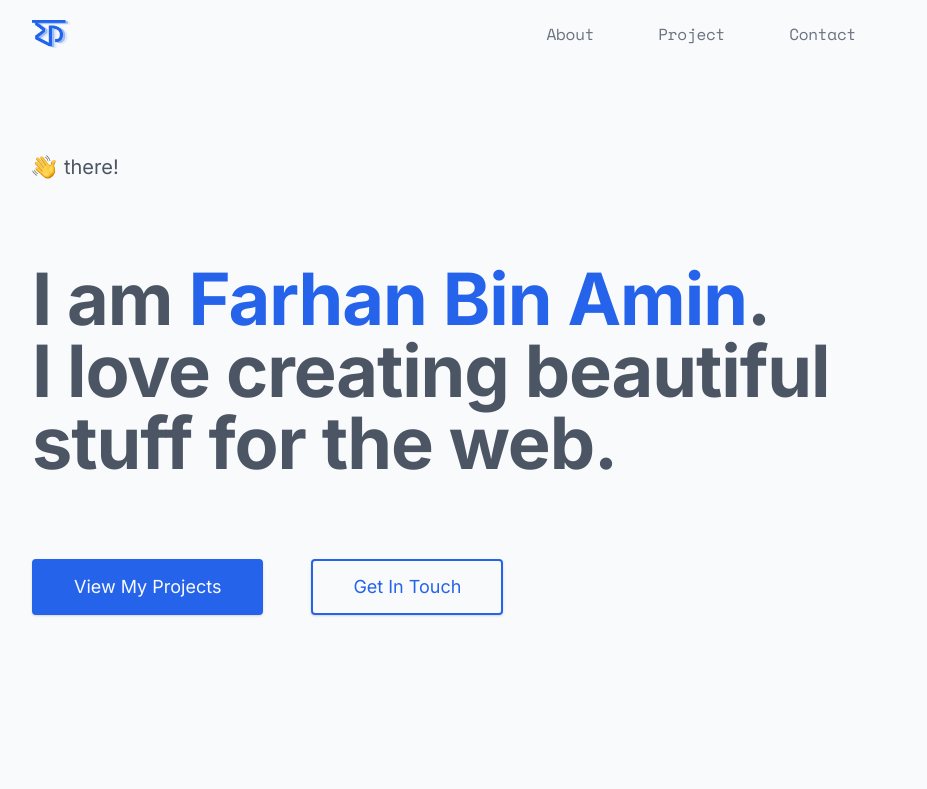
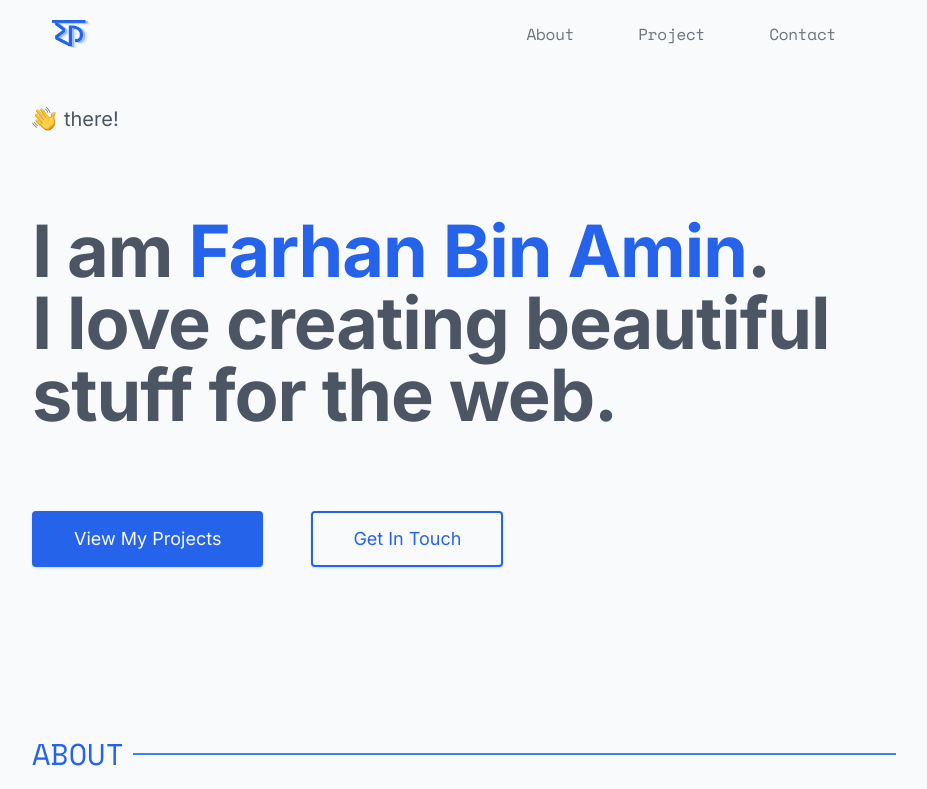
Before and after one commit to farhan2077/farhan2077.github.io, a React (Create React App) app: page / in a window 1280 px wide. Shown: the top 789 px of the page, without its empty margins (176-1103 px from the left). Built offline with nearby package versions, Linux system fonts and the light colour scheme; no server answers.

Commit message:
new: (hide navbar onscroll + add bottom shadow) - all on desktop

```diff
--- a/src/pages/Home.js
+++ b/src/pages/Home.js
@@ -1,4 +1,5 @@
 import React, { useState, useEffect } from "react";
+
 import Navbar from "../partials/navbar/Navbar";
 import Introduction from "../partials/Introduction";
 import About from "../partials/About";
@@ -30,9 +31,10 @@ export default function Home() {
           />
         </div>
       ) : (
+        <div>
+          <Navbar />
           <div className="md:container px-4 sm:px-10 lg:px-20 xl:px-52">
             <div className="fadein">
-            <Navbar />
               <Introduction />
               <About />
               <div className="m-28"></div>
@@ -47,6 +49,7 @@ export default function Home() {
               <Footer />
             </div>
           </div>
+        </div>
       )}
     </>
   );
--- a/src/partials/Introduction.js
+++ b/src/partials/Introduction.js
@@ -6,7 +6,7 @@ import wave from "../images/emojis/wave.png";
 export default function Introduction() {
   return (
     <>
-      <main className="-mt-32 md:-mt-16 h-screen">
+      <main className="-mt-8 md:-mt-16 h-screen">
         <div className="flex items-center h-full">
           <div className="font-primary">
             <p className="text-gray-600 text-xl">
--- a/src/partials/navbar/Navbar.js
+++ b/src/partials/navbar/Navbar.js
@@ -1,15 +1,61 @@
-import React from "react";
+import React, { useState, useEffect } from "react";
 import { Link } from "react-router-dom";
 import { HashLink } from "react-router-hash-link";
 
+import { debounce } from "../../utils/debounce";
 import { navItems } from "./navbarInfo";
 import logo250 from "../../images/logo/logo250.png";
 
 export default function Navbar() {
+  const [prevScrollPos, setPrevScrollPos] = useState(0);
+  const [visible, setVisible] = useState(true);
+  const [navShadowVisible, setNavShadowVisible] = useState(false);
+
+  const handleScroll = debounce(() => {
+    const currentScrollPos = window.pageYOffset;
+
+    setVisible(
+      (prevScrollPos > currentScrollPos &&
+        prevScrollPos - currentScrollPos > 70) ||
+        currentScrollPos < 10
+    );
+
+    if (window.scrollY > 150) {
+      setNavShadowVisible(true);
+    } else {
+      setNavShadowVisible(false);
+    }
+
+    setPrevScrollPos(currentScrollPos);
+  }, 100);
+
+  useEffect(() => {
+    window.addEventListener("scroll", handleScroll);
+
+    return () => window.removeEventListener("scroll", handleScroll);
+  }, [prevScrollPos, visible, handleScroll]);
+
+  const navbarStyle = {
+    position: "fixed",
+    textAlign: "center",
+    width: "100%",
+    transition: "top 0.35s",
+  };
+
   return (
-    <>
-      <nav className="invisible md:visible">
-        <div className="flex flex-col md:flex-row font-secondary text-md justify-between mt-5 items-center">
+    <div className="invisible md:visible ">
+      <div
+        id="navbar"
+        style={{
+          ...navbarStyle,
+          top: visible ? "0" : "-4.25rem",
+          // with resume, top> -84/16=5.25rem & without resume, top> -68/16= 4.25rem
+          boxShadow: navShadowVisible ? "0 1px 5px #D1D5DB" : "none",
+        }}
+      >
+        <div className="p-5 bg-gray-50">
+          <div className="md:container px-4 sm:px-10 lg:px-20 xl:px-52">
+            <div className="flex flex-col md:flex-row font-secondary text-md justify-between items-center">
               <Link to="/">
                 <img
                   className="h-auto md:h-7 w-8 md:w-auto"
@@ -43,7 +89,9 @@ export default function Navbar() {
               </div>
             </div>
             <HashLink to="/#form"></HashLink>
-      </nav>
-    </>
+          </div>
+        </div>
+      </div>
+    </div>
   );
 }
--- /dev/null
+++ b/src/utils/debounce.js
@@ -0,0 +1,15 @@
+export function debounce(func, wait, immediate) {
+  var timeout;
+  return function () {
+    var context = this,
+      args = arguments;
+    var later = function () {
+      timeout = null;
+      if (!immediate) func.apply(context, args);
+    };
+    var callNow = immediate && !timeout;
+    clearTimeout(timeout);
+    timeout = setTimeout(later, wait);
+    if (callNow) func.apply(context, args);
+  };
+}
```
Lines whose indentation alone changed are shown as unchanged.
